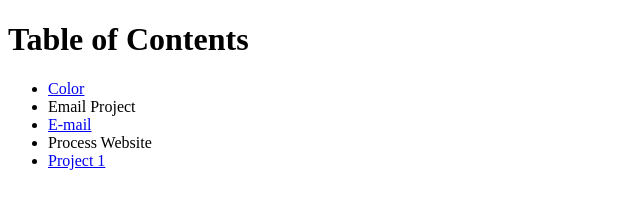
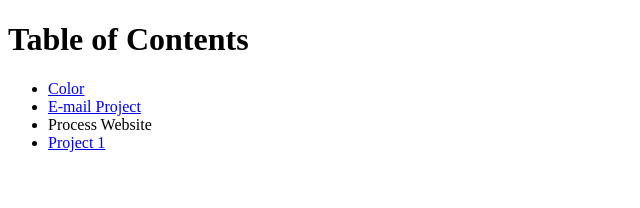
Before and after one commit to gabriellechang/gabriellechang.github.io, a plain HTML site: page index.html in a window 1280 px wide. Shown: the whole page, without its empty margins (0-640 px from the left). Drawn offline with Linux system fonts and the light colour scheme.

Commit message:
Updated Link

```diff
--- a/index.html
+++ b/index.html
@@ -10,8 +10,7 @@
 <nav>
 	<ul>
     	<li><a href="http://gabriellechang.github.io/class_work/color/color.html">Color</a></li>
-    	<li>Email Project</li>
-        <li><a href="http://gabriellechang.github.io/project1/project2_email.html">E-mail</a></li>
+        <li><a href="http://gabriellechang.github.io/project2_email.html">E-mail Project</a></li>
     	<li>Process Website</li>
         <li><a href="http://gabriellechang.github.io/project1/page1.html">Project 1</a></li>
     </ul>
```
